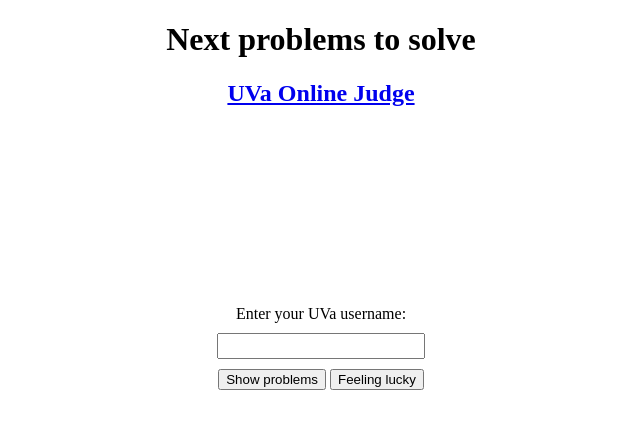
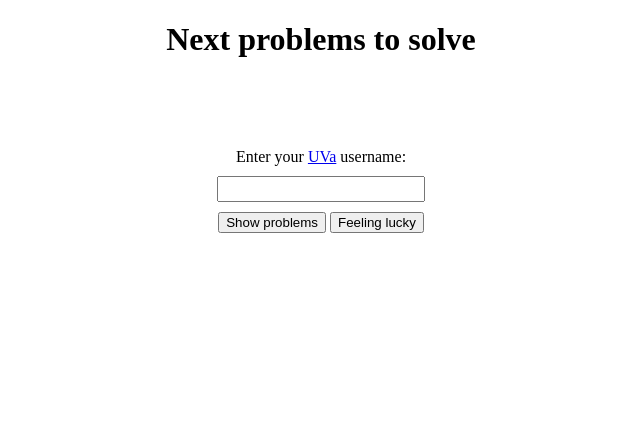
Before and after one commit to maru/next2solve, a plain HTML site: page index.html in a window 1280 px wide. Shown: the whole page, without its empty margins (319-959 px from the left). Drawn offline with Linux system fonts and the light colour scheme.

Commit message:
Changed style

```diff
--- a/index.html
+++ b/index.html
@@ -14,9 +14,8 @@
 <div class="content">
   <center>
     <h1>Next problems to solve</h1>
-    <a href="https://uva.onlinejudge.org" target="_blank"><h2>UVa Online Judge</h2></a>
-    <div style="margin-top:89px;padding-top:109px;">
-      <div class="logo-subtext">Enter your UVa username:</div>
+    <div style="margin-top:90px;">
+      <div class="logo-subtext">Enter your <a href="https://uva.onlinejudge.org" target="_blank">UVa</a> username:</div>
     </div>
     <form method="POST" action="">
       <div>
```
